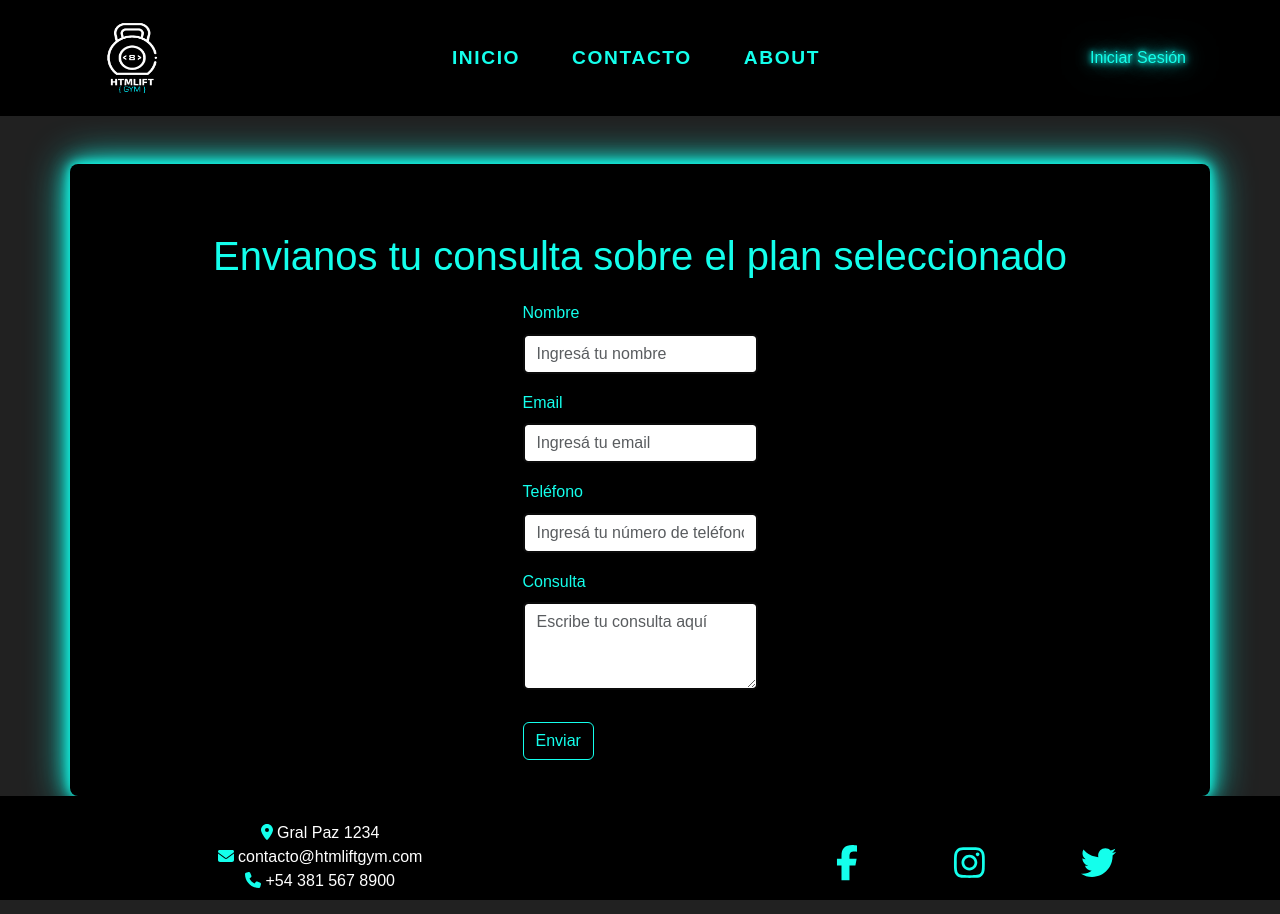
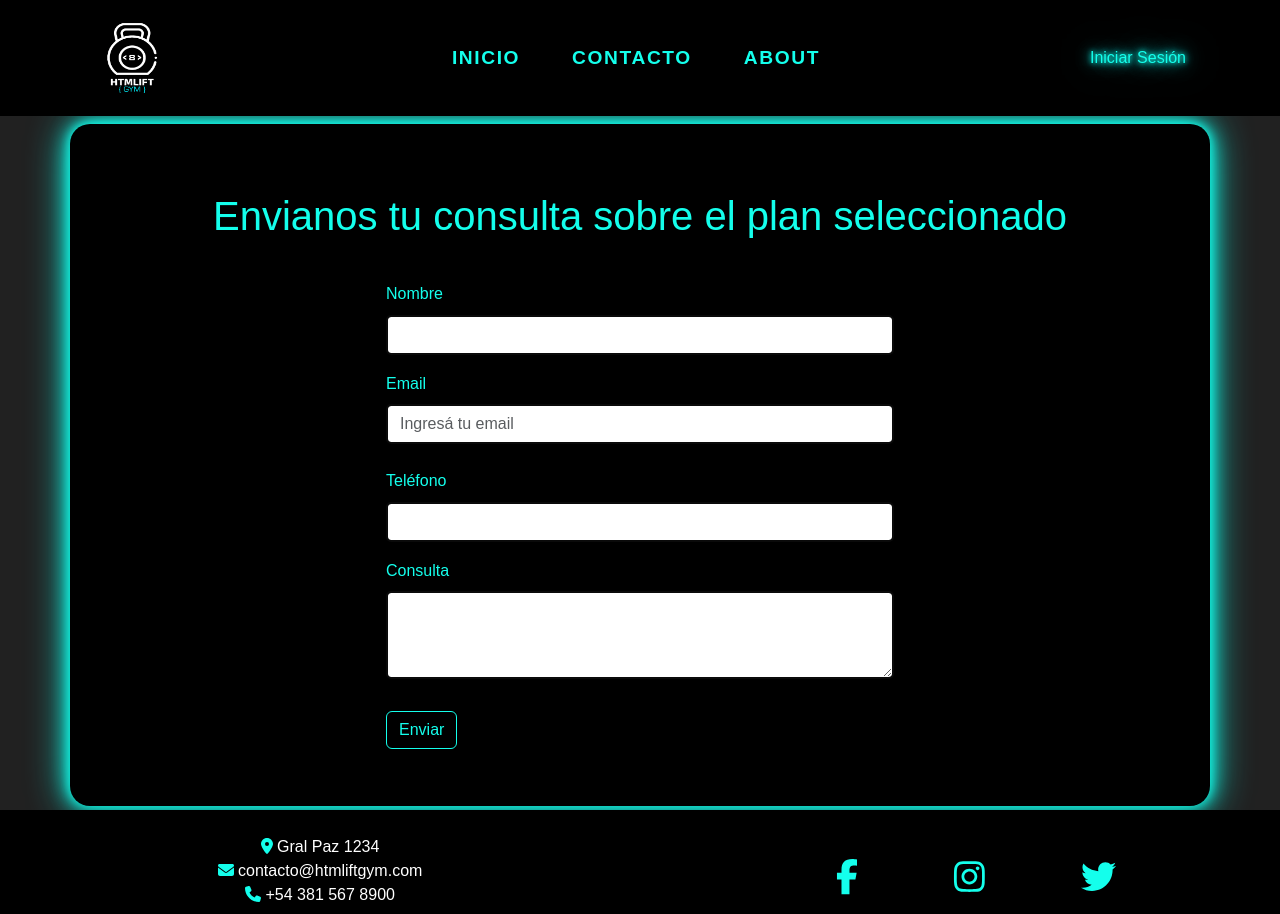
Before and after one commit to santiag004/proyectofinal-78i, a React (Vite) app: page /detalles in a window 1280 px wide. Built offline with nearby package versions, Linux system fonts and the light colour scheme; no server answers; a web font is replaced by a local one.

Commit message:
fix error de diseño en formulario y correcion de estado del formulario

```diff
--- a/src/components/formDetal/Detalles.jsx
+++ b/src/components/formDetal/Detalles.jsx
@@ -1,10 +1,15 @@
-import React from 'react'
+import { useState } from 'react'
 import { Container, Row, Col, Form, Button } from 'react-bootstrap'
 import emailjs from 'emailjs-com';
 import './detalleStyle.css'
 import Swal from 'sweetalert2';
 
 const Detalles = () => {
+
+  const [nombre, setNombre] = useState(' ')
+  const [email, setEmail] = useState(' ')
+  const [telefono, setTelefono] = useState(' ')
+  const [consulta, setConsulta] = useState(' ')
 
   const enviarEmail = async (e) => {
     e.preventDefault();
@@ -20,6 +25,10 @@ const Detalles = () => {
         showConfirmButton: false,
         timer: 1500
       });
+      setNombre('')
+      setEmail('')
+      setTelefono('')
+      setConsulta('')
     } catch (error) {
 
       Swal.fire({
@@ -31,26 +40,27 @@ const Detalles = () => {
   }
 
 
-
   return (
     <>
-      <Container className='contenedorForm mt-5'>
+      <Container className='contenedorForm mt-2 mb-1'>
         <h1 className='text-center mt-5'>Envianos tu consulta sobre el plan seleccionado</h1>
         <Row>
           <Col>
-            <Form onSubmit={enviarEmail}>
+            <Form onSubmit={enviarEmail} className='formularioDetalles'>
               <Form.Group className="mb-3" controlId="formBasicName">
                 <Form.Label>Nombre</Form.Label>
                 <Form.Control
                   type="text"
                   name='user_name'
                   placeholder="Ingresá tu nombre"
-                  required
                   maxLength="25"
                   pattern="[A-Za-z ]+"
+                  value={nombre}
+                  onChange={(e) => setNombre(e.target.value)}
+                  required
                 />
               </Form.Group>
-              <Form.Group className="mb-3" controlId="formBasicEmail">
+              <Form.Group className="mb-4" controlId="formBasicEmail">
                 <Form.Label>Email</Form.Label>
                 <Form.Control
                   type="email"
@@ -58,6 +68,8 @@ const Detalles = () => {
                   placeholder="Ingresá tu email"
                   required
                   maxLength="30"
+                  value={email}
+                  onChange={(e) => setEmail(e.target.value)}
                 />
               </Form.Group>
               <Form.Group className="mb-3" controlId="formBasicPhone">
@@ -68,6 +80,8 @@ const Detalles = () => {
                   required
                   maxLength="15"
                   pattern="\+?\d{10,15}"
+                  value={telefono}
+                  onChange={(e) => setTelefono(e.target.value)}
                 />
               </Form.Group>
               <Form.Group className="mb-3" controlId="formBasicQuery">
@@ -77,6 +91,8 @@ const Detalles = () => {
                   rows={3}
                   placeholder="Escribe tu consulta aquí"
                   maxLength="300"
+                  value={consulta}
+                  onChange={(e) => setConsulta(e.target.value)}
                 />
               </Form.Group>
               <Button className='my-3' variant="outline-light" type="submit">
--- a/src/components/formDetal/detalleStyle.css
+++ b/src/components/formDetal/detalleStyle.css
@@ -2,8 +2,16 @@
   background-color: #000;
   color: #14ffec;
   box-shadow: 0 4px 8px rgba(0, 0, 0, 0.1), 0 0 10px #14ffec, 0 0 20px #14ffec, 0 0 40px #14ffec;
+  border-radius: 20px;
+  padding: 20px;
+}
+
+.formularioDetalles {
+  padding: 20px;
   border-radius: 8px;
-  padding: 20px;
+  border: 1px solid #000;
+  background-color: #000000;
+  width: 50%;
 }
 
 .form-control {
```
Lines whose indentation alone changed are shown as unchanged.
